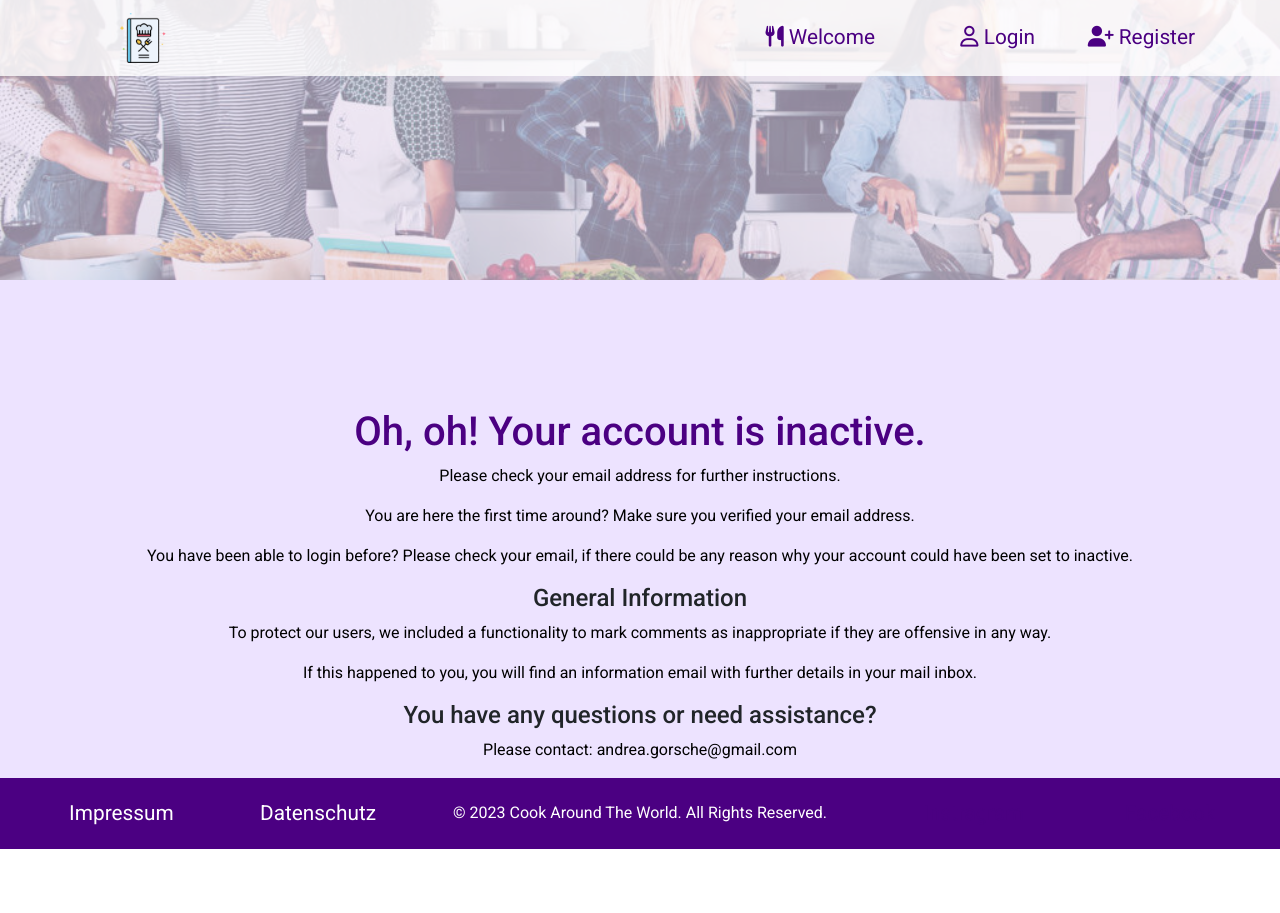
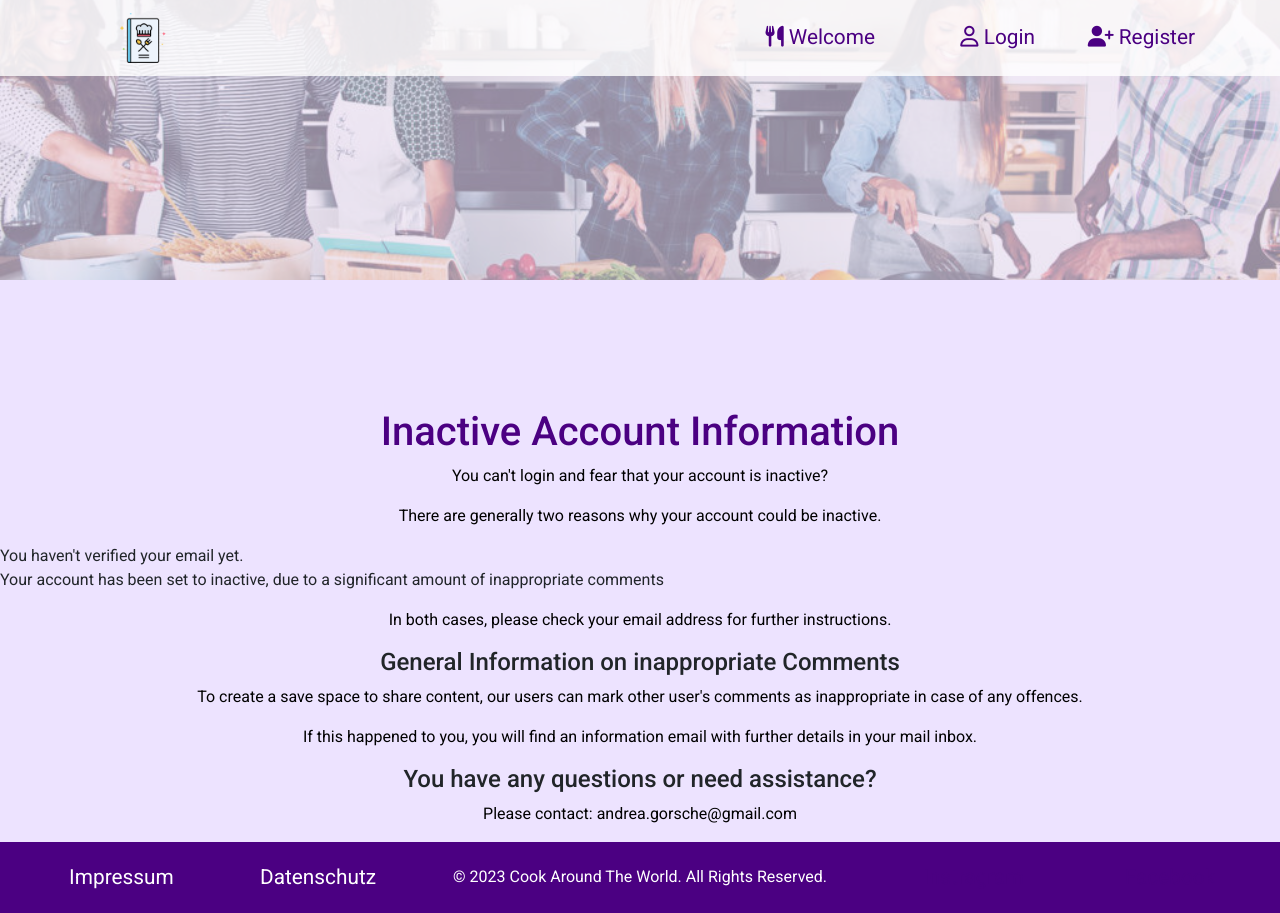
Before and after one commit to andreagorsche/cookaroundtheworld, a React (Create React App) app: page /inactive-account in a window 1280 px wide. Before the commit the page ends 849 px from the top, so only its background shows below. Built offline with nearby package versions, Linux system fonts and the light colour scheme; no server answers.

Commit message:
Adapt inactive account due to inappropriate comments with better user feedback and experience

```diff
--- a/src/pages/auth/InactiveAccount.js
+++ b/src/pages/auth/InactiveAccount.js
@@ -6,15 +6,19 @@ const InactiveAccount = () => {
   return (
       <div>
         <Header imageUrl={JoinHeader} />
-        <h1>Oh, oh! Your account is inactive.</h1>
-        <p>Please check your email address for further instructions.</p>
+        <h1>Inactive Account Information</h1>
 
-        <p>You are here the first time around? Make sure you verified your email address.</p>
+        <p>You can't login and fear that your account is inactive?</p>
+        <p>There are generally two reasons why your account could be inactive.</p>
+        <ol>
+          <li>You haven't verified your email yet.</li>
+          <li>Your account has been set to inactive, due to a significant amount of inappropriate comments</li>
+        </ol>
 
-        <p>You have been able to login before? Please check your email, if there could be any reason why your account could have been set to inactive.</p>
+        <p>In both cases, please check your email address for further instructions.</p>
 
-        <h4 style={{ textAlign: "center" }}>General Information</h4>
-        <p>To protect our users, we included a functionality to mark comments as inappropriate if they are offensive in any way.</p>
+        <h4 style={{ textAlign: "center" }}>General Information on inappropriate Comments</h4>
+        <p>To create a save space to share content, our users can mark other user's comments as inappropriate in case of any offences.</p>
         <p>If this happened to you, you will find an information email with further details in your mail inbox.</p>
 
         <h4 style={{ textAlign: "center" }}>You have any questions or need assistance?</h4>
--- a/src/pages/auth/LoginForm.js
+++ b/src/pages/auth/LoginForm.js
@@ -46,29 +46,29 @@ function LoginForm() {
 
         console.log("Login successful. Access Token:", accessToken);
 
-        //Store other user-related data
+        // Store other user-related data
         const user = response.data.user;
         localStorage.setItem('user', JSON.stringify(user));
 
         // Use setCurrentUser or any other logic to manage the user state
         setCurrentUser(user);
 
-          // Check if the user's account is active or inactive
-      if (user.is_active) {
-        // Use setCurrentUser or any other logic to manage the user state
-        setCurrentUser(user);
-
-        // Proceed with redirecting the user to the home page
-        history.push("/");
-      }
         // Proceed with redirecting the user to the home page
         history.push("/");
       } catch (err) {
         console.error("Login error:", err);
-        history.push("/inactive-account");
-      }
-    };
 
+        // Check if the error response contains validation errors
+        if (err.response && err.response.data && err.response.data.non_field_errors) {
+          // Display validation errors to the user
+          setErrors({ non_field_errors: [
+              "Login Unsuccessful. Please try again.",
+              "The issue persists? Your account could be inactive.",
+              <Link to="/inactive-account">Inactive Account Information</Link>,
+            ]});
+    }
+  }
+}
     console.log('---', username, password)
   return (
     <div>
```
